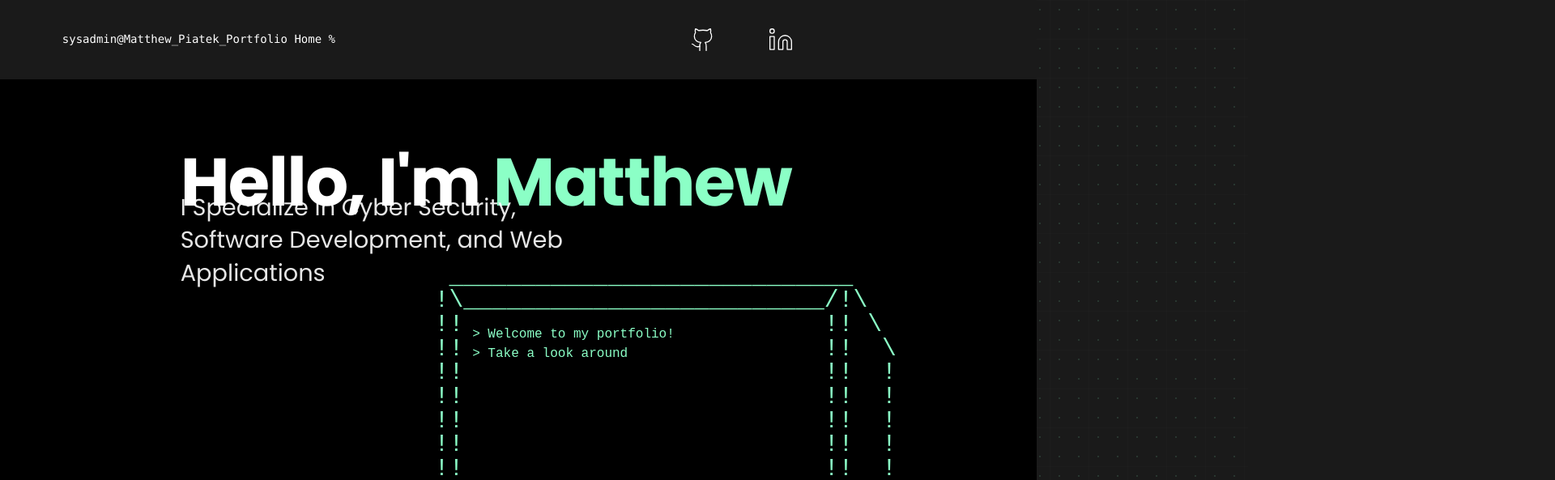
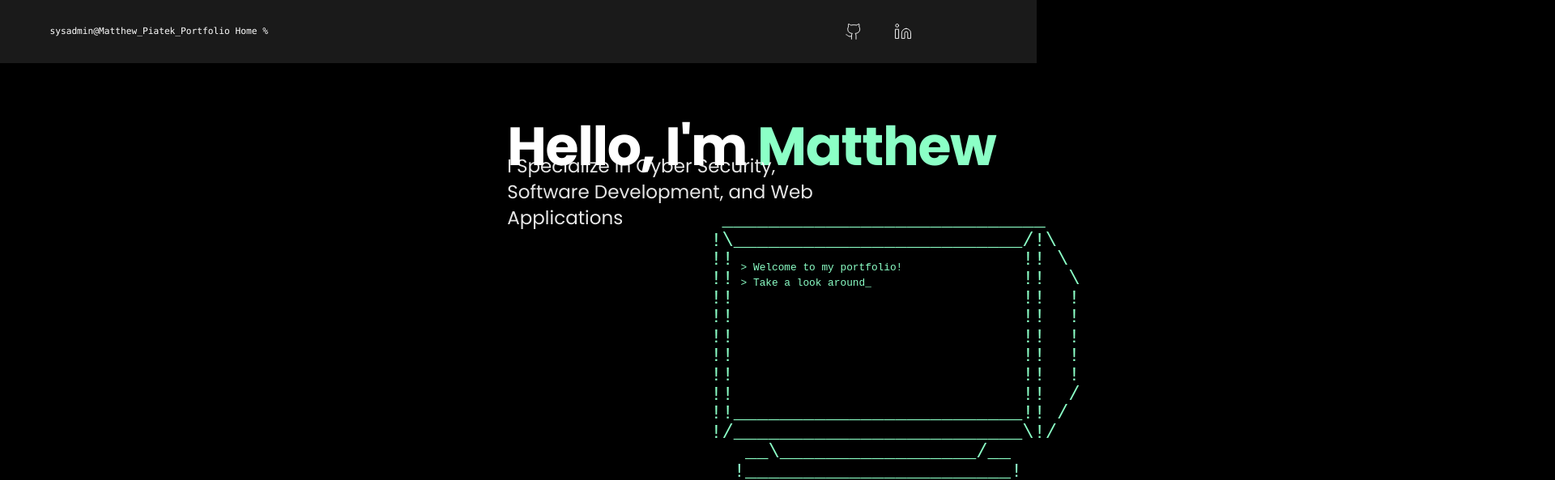
Before and after one commit to MatthewPiatek21/CyberSecurityPortfolio, a Next.js app: page / in a window 1280 px wide. Shown: the top 593 px of the page at 81% size, 1920 px wide, since content can reach past the window. Built offline with nearby package versions, Linux system fonts and the light colour scheme.

Commit message:
final update, removed lines

```diff
--- a/src/app/globals.css
+++ b/src/app/globals.css
@@ -21,3 +21,46 @@ body {
 * {
   box-sizing: border-box;
 }
+
+/* Mobile devices */
+@media screen and (max-width: 768px) {
+  html, body {
+    min-width: 1920px;
+    overflow-x: hidden;
+    -webkit-text-size-adjust: none;
+  }
+
+  body {
+    zoom: 0.45; /* Adjusted for better visibility */
+    -webkit-transform: scale(0.45);
+    transform-origin: 0 0;
+  }
+
+  /* Fix for navbar on mobile */
+  nav {
+    position: fixed !important;
+    width: 100% !important;
+    top: 0 !important;
+    left: 0 !important;
+    z-index: 1000 !important;
+  }
+}
+
+/* Tablets and smaller laptops */
+@media screen and (min-width: 769px) and (max-width: 1366px) {
+  html, body {
+    min-width: 1920px;
+    overflow-x: hidden;
+  }
+
+  body {
+    zoom: 0.8; /* Adjusted for better visibility */
+  }
+}
+
+/* Larger screens */
+@media screen and (min-width: 1367px) {
+  body {
+    zoom: 1;
+  }
+}
--- a/src/app/page.js
+++ b/src/app/page.js
@@ -6,7 +6,6 @@ import Introduction from '@/components/Introduction'
 import WorkExperience from '@/components/WorkExperience'
 import Projects from '@/components/Projects'
 import Technologies from '@/components/Technologies'
-import ScrollIndicator from '@/components/ScrollIndicator'
 import Contact from '@/components/Contact'
 
 export default function Home() {
@@ -47,7 +46,6 @@ export default function Home() {
   return (
     <div className="relative w-full bg-black">
       <Navbar currentSection={currentSection} />
-      <ScrollIndicator />
       <div className="pt-[144px]">
         <section id="home" className="min-h-screen">
           <Hero />
--- a/src/components/Navbar.jsx
+++ b/src/components/Navbar.jsx
@@ -3,11 +3,29 @@ import { useEffect, useState, useRef } from 'react'
 import { Github, Linkedin } from 'lucide-react'
 
 const Navbar = ({ currentSection }) => {
+  const [scale, setScale] = useState(1)
   const [sectionText, setSectionText] = useState('~')
   const [commandText, setCommandText] = useState('')
   const [isTyping, setIsTyping] = useState(false)
   const baseText = 'sysadmin@Matthew_Piatek_Portfolio'
   const typingInterval = useRef(null)
+
+  useEffect(() => {
+    const handleResize = () => {
+      const viewportWidth = window.innerWidth
+      if (viewportWidth <= 768) {
+        setScale(0.7)
+      } else if (viewportWidth <= 1024) {
+        setScale(0.85)
+      } else {
+        setScale(1)
+      }
+    }
+
+    handleResize()
+    window.addEventListener('resize', handleResize)
+    return () => window.removeEventListener('resize', handleResize)
+  }, [])
 
   useEffect(() => {
     // Clear any existing interval
@@ -55,30 +73,66 @@ const Navbar = ({ currentSection }) => {
     }}>
       <div style={{
         color: '#ffffff',
-        fontSize: '14px',
-        padding: '38.4px 38.4px 38.4px 76.8px',
+        fontSize: `${14 * scale}px`,
+        padding: `${38.4 * scale}px ${38.4 * scale}px ${38.4 * scale}px ${76.8 * scale}px`,
         fontFamily: '"Ubuntu Mono", "DejaVu Sans Mono", "Lucida Console", monospace',
         position: 'relative',
+        display: 'flex',
+        justifyContent: 'space-between',
+        alignItems: 'center',
+        minHeight: '77px',
       }}>
-        <code>
-          {baseText} {sectionText} % {isTyping && commandText}
-          {isTyping && <span className="cursor">▋</span>}
-        </code>
         <div style={{
+          maxWidth: '70%',
+          overflow: 'hidden',
+          textOverflow: 'ellipsis',
+          whiteSpace: 'nowrap'
+        }}>
+          <code>
+            {baseText} {sectionText} % {isTyping && commandText}
+            {isTyping && <span className="cursor">▋</span>}
+          </code>
+        </div>
+        <div style={{
+          display: 'flex',
+          gap: `${3 * scale}rem`,
+          marginLeft: '2rem',
           position: 'absolute',
-          right: '300px',  // Changed from 350px
+          right: `${12 * scale}rem`,
           top: '50%',
-          transform: 'translateY(-50%)',
-          display: 'flex',
-          gap: '4rem',
-          height: '100%',
-          alignItems: 'center'  // Added to center vertically
+          transform: 'translateY(-50%)'
         }}>
-          <a href="https://github.com/MatthewPiatek21" target="_blank" rel="noopener noreferrer">
-            <Github style={{ color: '#ffffff', width: '32px', height: '32px' }} strokeWidth={1} />  {/* Increased from 30px */}
+          <a href="https://github.com/MatthewPiatek21"
+             target="_blank"
+             rel="noopener noreferrer"
+             style={{
+               display: 'flex',
+               alignItems: 'center'
+             }}>
+            <Github
+              style={{
+                color: '#ffffff',
+                width: `${28 * scale}px`,
+                height: `${28 * scale}px`
+              }}
+              strokeWidth={1}
+            />
           </a>
-          <a href="https://www.linkedin.com/in/matthew-piatek-9951591a6/" target="_blank" rel="noopener noreferrer">
-            <Linkedin style={{ color: '#ffffff', width: '32px', height: '32px' }} strokeWidth={1} />  {/* Increased from 30px */}
+          <a href="https://www.linkedin.com/in/matthew-piatek-9951591a6/"
+             target="_blank"
+             rel="noopener noreferrer"
+             style={{
+               display: 'flex',
+               alignItems: 'center'
+             }}>
+            <Linkedin
+              style={{
+                color: '#ffffff',
+                width: `${28 * scale}px`,
+                height: `${28 * scale}px`
+              }}
+              strokeWidth={1}
+            />
           </a>
         </div>
       </div>
```
